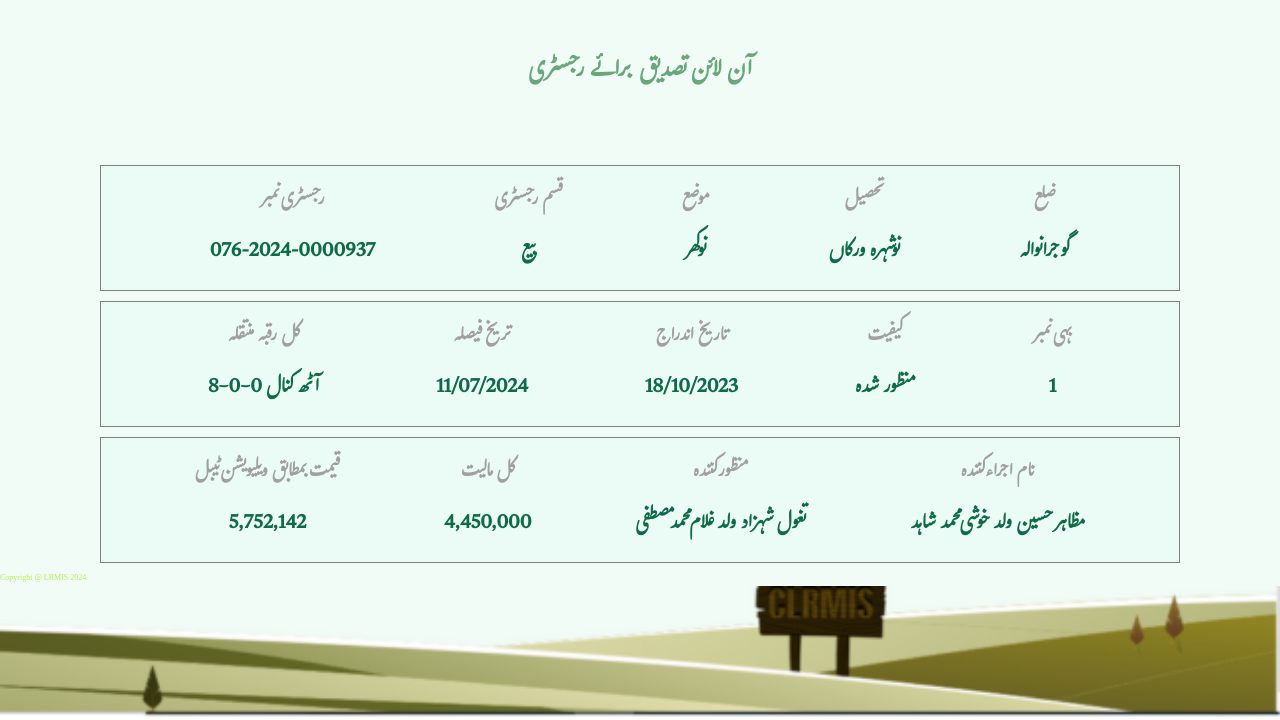
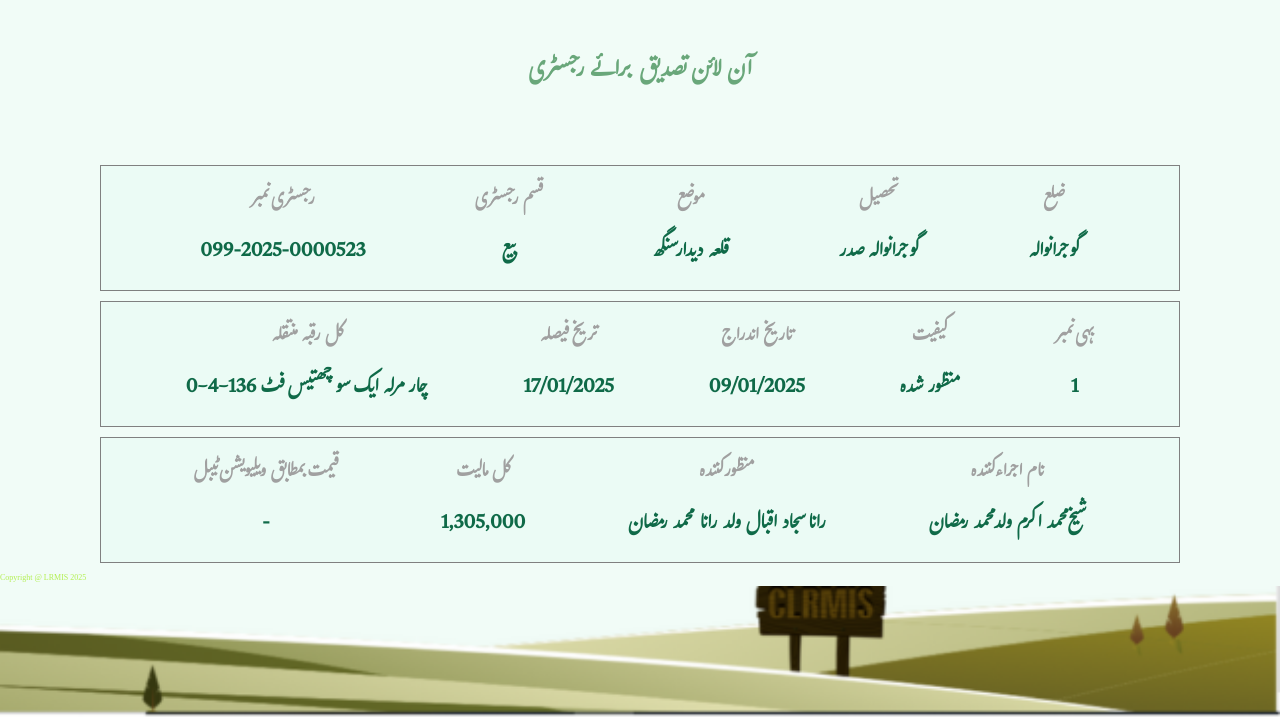
Before and after one commit to punjabzameen/Punjab64, a plain HTML site: page index.html in a window 1280 px wide. Shown: the part 80-800 px from the top of the page. Drawn offline with Linux system fonts and the light colour scheme.

Commit message:
Update index.html

```diff
--- a/index.html
+++ b/index.html
@@ -32,7 +32,7 @@
             <div class="item text1">
                 <h3>رجسٹری نمبر
                 </h3>
-                <p>076-2024-0000937
+                <p>099-2025-0000523
                 </p>
             </div>
             <div class="item text2"><h3>قسم رجسٹری
@@ -42,13 +42,13 @@
             <div class="item text3">
                 <h3>موضع
                 </h3>
-                <p>نوکھر
+                <p>قلعہ دیدار سنگھ
                 </p>
             </div>
             <div class="item text4">
                 <h3>تحصیل
                 </h3>
-                <p>نوشہرہ ورکاں
+                <p>گوجرانوالہ صدر
                 </p>
             </div>
             <div class="item text5">
@@ -63,18 +63,18 @@
             <div class="item text1">
                 <h3>کل رقبہ منتقلہ
                 </h3>
-                <p>8-0-0 آٹھ کنال
+                <p>0-4-136 چار مرلہ ایک سو چھتیس فٹ
                 </p>
             </div>
             <div class="item text2"><h3>تریخ فیصلہ
 
             </h3>
-            <p>11/07/2024
+            <p>17/01/2025
             </p></div>
             <div class="item text3">
                 <h3>تاریخ اندراج
                 </h3>
-                <p>18/10/2023
+                <p>09/01/2025
                 </p>
             </div>
             <div class="item text4">
@@ -95,23 +95,23 @@
             <div class="item text1">
                 <h3>قیمت بمطابق ویلیویشن ٹیبل
                 </h3>
-                <p>5,752,142
+                <p>-
                 </p>
             </div>
             <div class="item text2"><h3>کل مالیت
             </h3>
-            <p>4,450,000
+            <p>1,305,000
             </p></div>
             <div class="item text3">
                 <h3>منظور کنندہ
                 </h3>
-                <p>تغول شہزاد ولد غلام محمد مصطفی
+                <p>رانا سجاد اقبال ولد رانا محمد رمضان
                 </p>
             </div>
             <div class="item text4">
                 <h3>نام اجراء کنندہ
                 </h3>
-                <p>مظاہر حسین ولد خوشی محمد شاہد
+                <p>شیخ محمد اکرم ولد محمد رمضان
                 </p>
             </div>
 
@@ -120,7 +120,7 @@
     </section>
     <!-- ----------------- Inage section------------------ -->
      <div class="bottom_img">
-        Copyright @ LRMIS 2024
+        Copyright @ LRMIS 2025
 
      </div>
      <!-- <div class="main">
```
